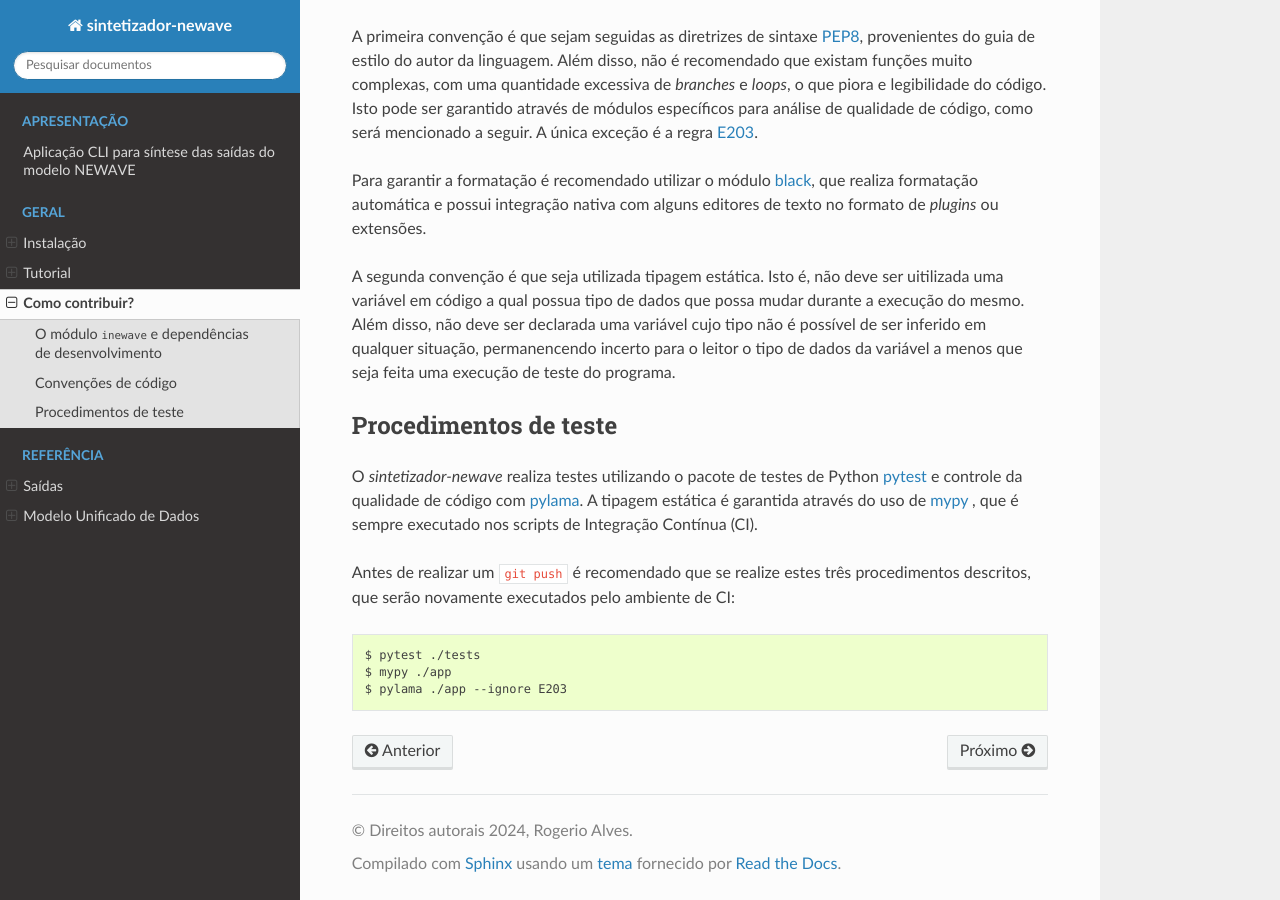
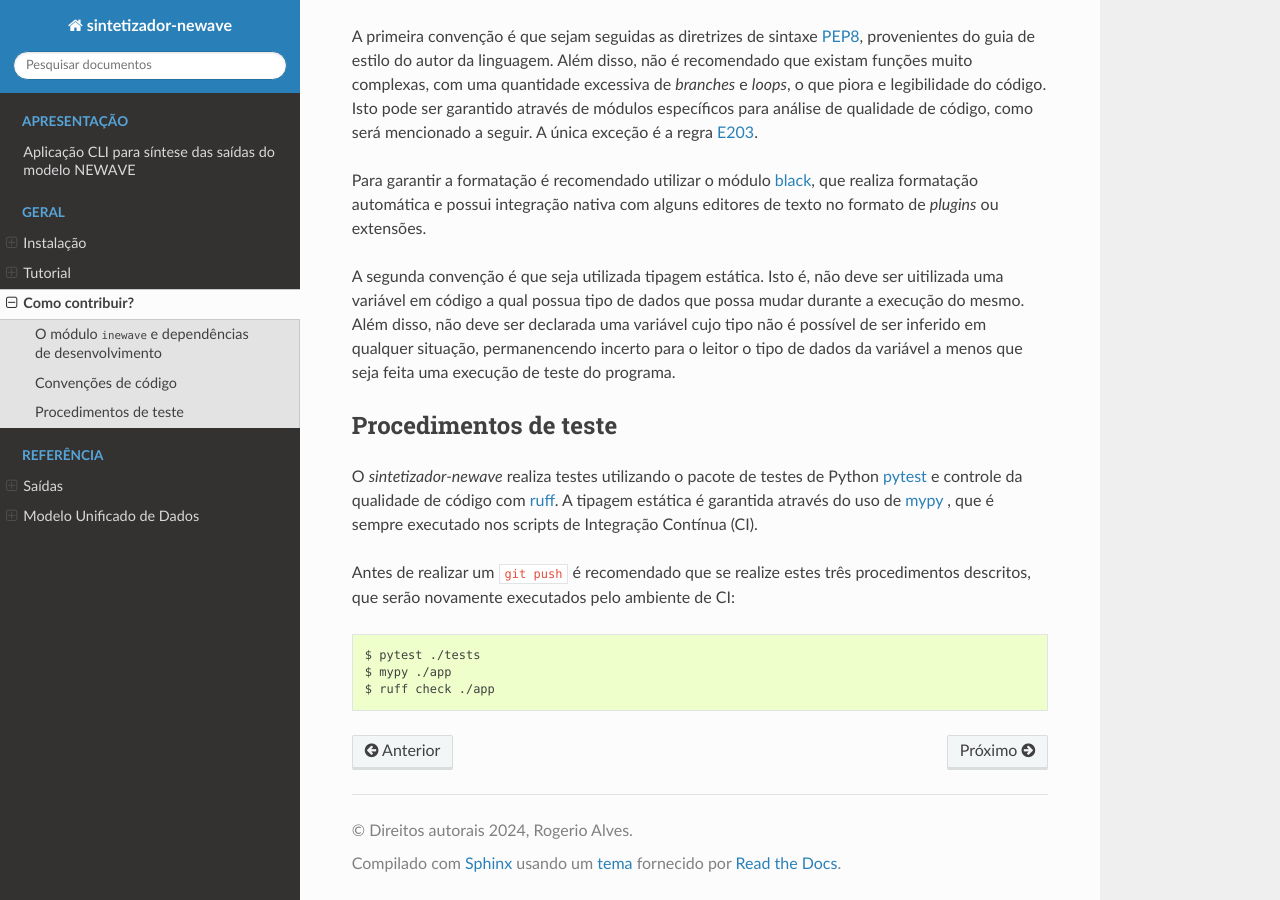
Before and after one commit to rjmalves/sintetizador-newave, a Sphinx documentation site: the page built from docs/source/geral/contribuicao.rst, in a window 1280 px wide and 900 px high, scrolled down 930 px. Built offline with Sphinx 7.4.7 and the Read the Docs theme 2.0.0, drawn with Linux system fonts in a browser that asks for light colours; pages that are not in the unit, such as notebooks, are missing from menus.

Commit message:
atualiza linter changelog e docs

```diff
--- a/docs/source/geral/contribuicao.rst
+++ b/docs/source/geral/contribuicao.rst
@@ -52,7 +52,7 @@ Procedimentos de teste
 -----------------------
 
 O *sintetizador-newave* realiza testes utilizando o pacote de testes de Python `pytest <https://pytest.org>`_
-e controle da qualidade de código com `pylama <https://pylama.readthedocs.io/en/latest//>`_.
+e controle da qualidade de código com `ruff <https://docs.astral.sh/ruff/>`_.
 A tipagem estática é garantida através do uso de `mypy <http://mypy-lang.org/>`_
 , que é sempre executado nos scripts de Integração Contínua (CI).
 
@@ -61,4 +61,4 @@ descritos, que serão novamente executados pelo ambiente de CI::
 
     $ pytest ./tests
     $ mypy ./app
-    $ pylama ./app --ignore E203
+    $ ruff check ./app
```
Also changed, not shown: CHANGELOG.md (+1 -0 lines).
